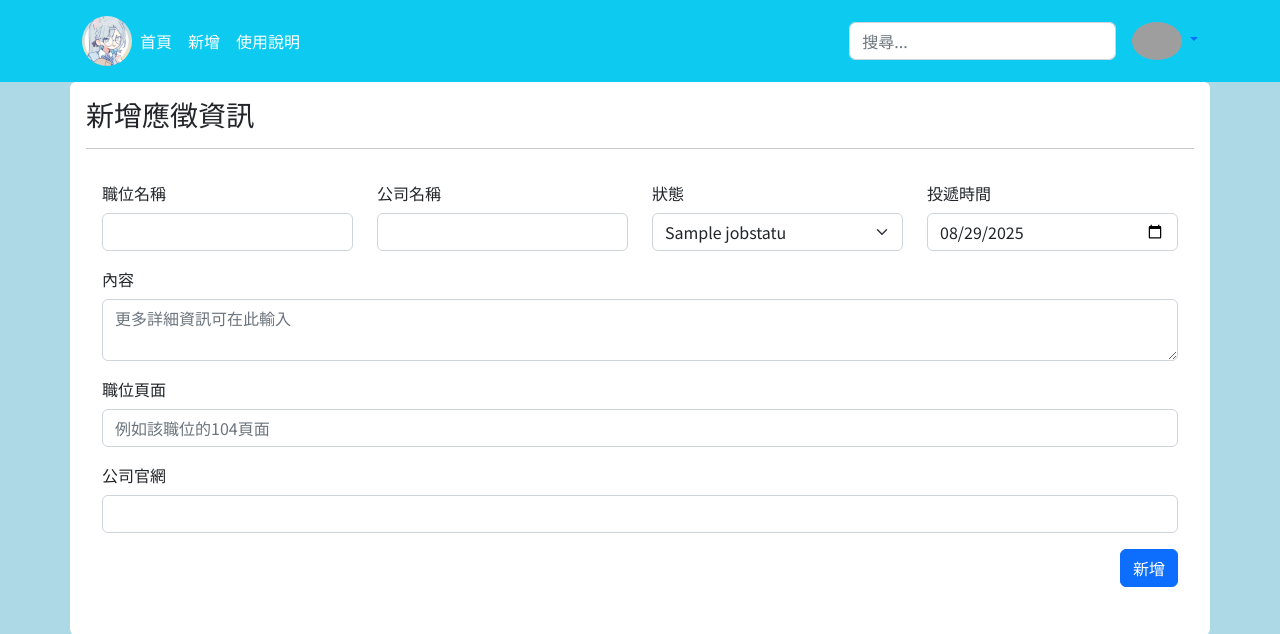
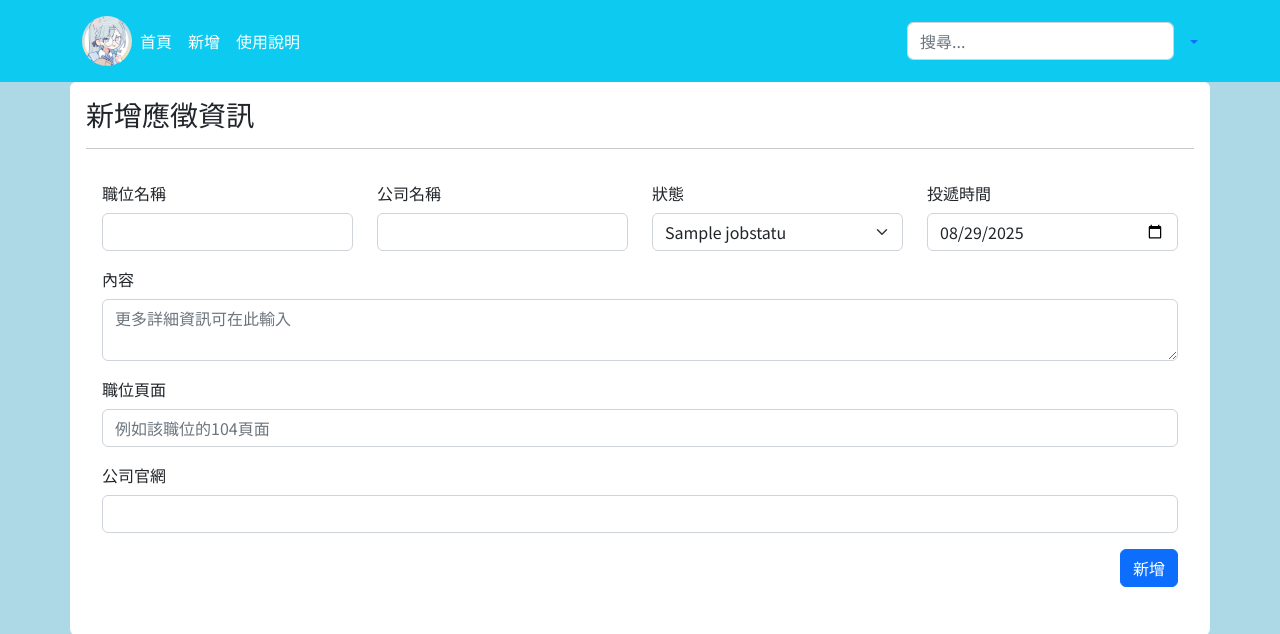
Before and after one commit to YRaynott/Job_Track, a Django app: page /track/add in a window 1280 px wide. Shown: the top 634 px of the page. Run offline with Django 5.2, Linux system fonts and the light colour scheme; a user stored in the database is signed in; tables that the repository leaves empty hold one stand-in row (values such as "Sample post"); parts of the project's set-up code (start-up, migrations or seed data) failed here and were passed over; some web fonts are replaced; grey boxes are pictures that could not be loaded.

Commit message:
Update base.html

```diff
--- a/templates/base.html
+++ b/templates/base.html
@@ -29,9 +29,7 @@
             <!-- 登入註冊/登出 ui -->
             {% if user.is_authenticated %}
                 <div class="dropdown text-end">
-                    <a href="#" class="d-block link-body-emphasis text-decoration-none dropdown-toggle" data-bs-toggle="dropdown" aria-expanded="false">
-                        <img src="{% static 'image/' %}" class="rounded-circle" style="width: 50px">
-                    </a>
+                    <a href="#" class="d-block link-body-emphasis text-decoration-none dropdown-toggle" data-bs-toggle="dropdown" aria-expanded="false"></a>
                     <ul class="dropdown-menu text-small">
                         <li><a class="dropdown-item" href="{% url 'jobauth:logout' %}">登出</a></li>
                     </ul>
```
